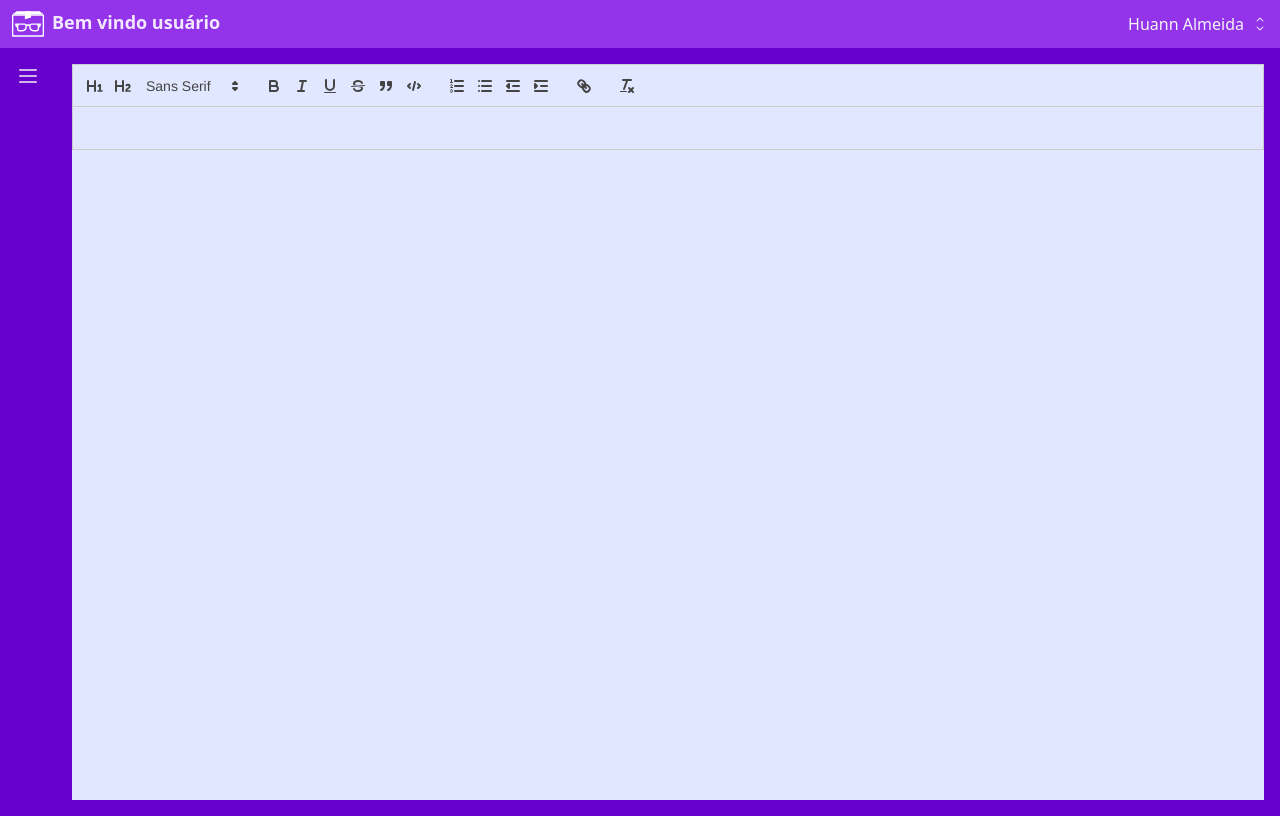
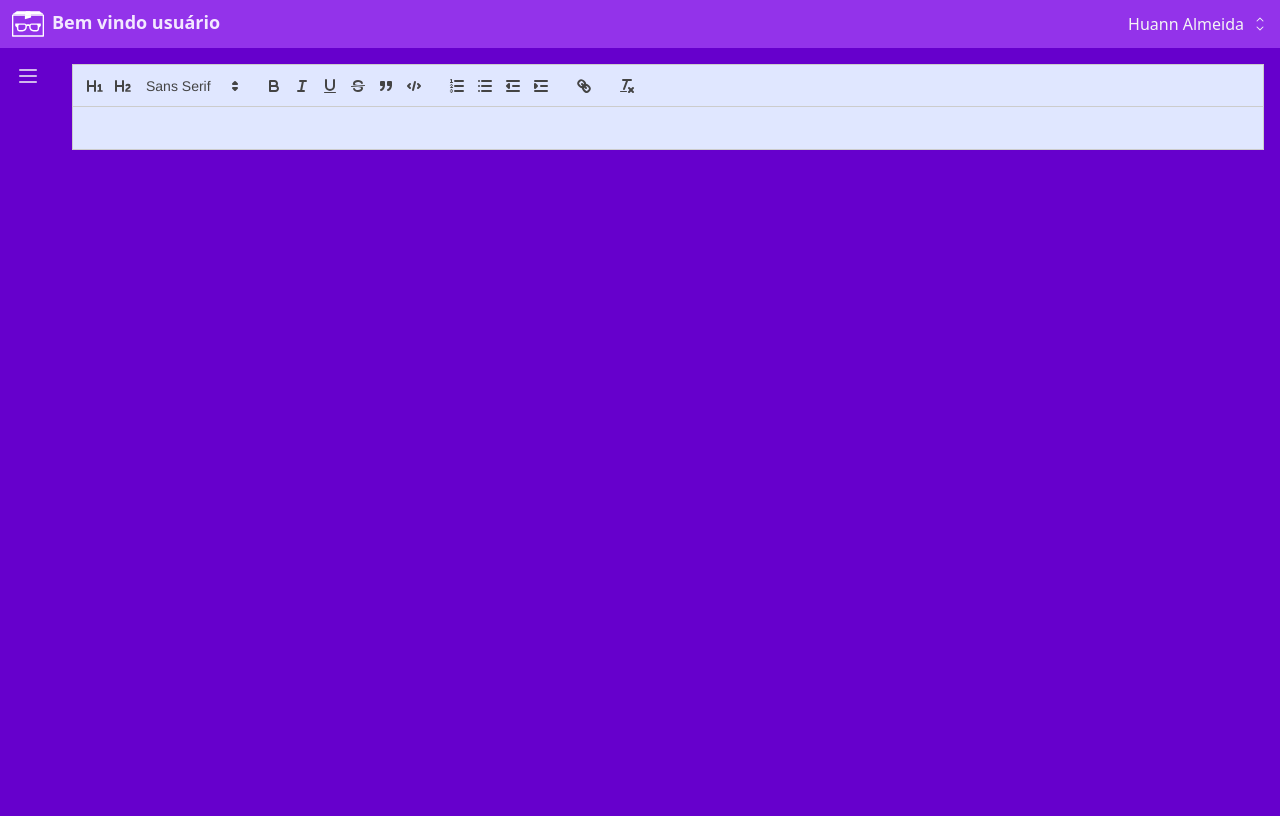
Before and after one commit to huannvictor/nerdbox-notes, a Next.js app: page /notes in a window 1280 px wide. Built offline with nearby package versions, Linux system fonts and the light colour scheme; no server answers; sample sign-in values are in the browser's storage.

Commit message:
ajuste no height do editor

```diff
--- a/src/components/notes/Notes.module.css
+++ b/src/components/notes/Notes.module.css
@@ -13,9 +13,7 @@
 }
 
 .notesEditor {
-  @apply bg-indigo-100
-  text-purple-800
-  m-4
+  @apply m-4
   w-full;
-  height: calc(100vh - 64px);
+  height: calc(100% - 64px);
 }
--- a/src/components/notes/styles.css
+++ b/src/components/notes/styles.css
@@ -9,3 +9,7 @@
 .notes {
   @apply flex w-full mt-0 ml-0 mr-0;
 }
+
+.quill {
+  @apply bg-indigo-100 text-purple-800;
+}
```
